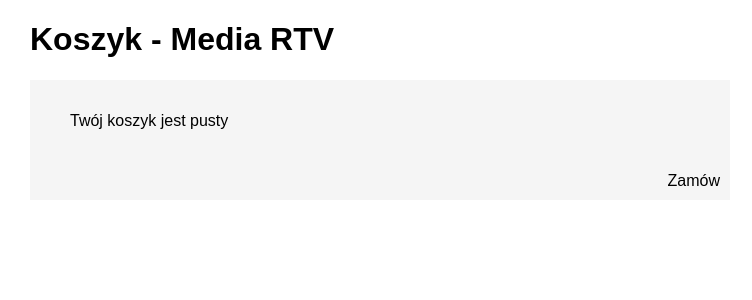
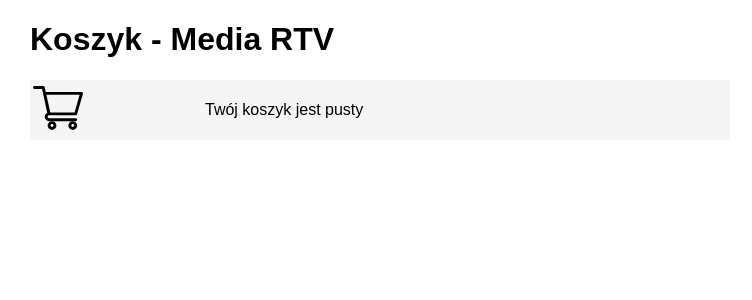
Before and after one commit to IgorWalkowiak/PO_projekt, a Flask app: page /cart in a window 1280 px wide. Shown: the part 100-400 px from the top of the page, without its empty margins (260-1012 px from the left). Run offline with Flask 2, Linux system fonts and the light colour scheme.

Commit message:
Change cart style

```diff
--- a/app.py
+++ b/app.py
@@ -7,6 +7,7 @@ from product import Product as Prod
 app = Flask(__name__)
 app.secret_key = credentials.sessionSecretKey
 init_db()
+
 
 @app.route('/x')
 def reset():
--- a/static/assets/styles.css
+++ b/static/assets/styles.css
@@ -19,18 +19,30 @@ body {
 
 h2 {color: red;}
 
-.cart {
+.cart-container {
   background: #f5f5f5;
   display: flex;
   flex-direction: column;
+}
+
+.cart {
+  width: 100%;
 }
 
 .cart a:link, .cart a:visited {
   color: black;
 }
 
+.cart-price {
+  align-self: flex-end;
+  margin: 0;
+  margin-right: 5%;
+}
+
 .order-link {
   align-self: flex-end;
+  background: #c4c4c4;
+  margin: 1%;
 }
 
 .order-form {
@@ -200,3 +212,8 @@ a:link, a:visited {
  .quantity.buttons_added .minus:focus,
 .quantity.buttons_added .plus:focus {
  outline: none; }
+
+.cart-image {
+  width: 50px;
+  height: 50px;
+}
--- a/templates/cart.html
+++ b/templates/cart.html
@@ -8,22 +8,41 @@
   {{ super() }}
 {% endblock %}
 {% block content %}
-  <div class="cart">
-    <ul>
+  <div class="cart-container">
+    <table class="cart">
+      <tr>
+        <td><img class="cart-image" src={{ url_for('static', filename='icons/shopping-cart.svg') }} /></td>
+        {% if products %}
+          <td class='product-title product-detail'>Nazwa produktu</td>
+          <td class='product-amount product-detail'>Ilość</td>
+          <td class='product-price product-detail'>Cena</td>
+        {% else %}
+          <td>Twój koszyk jest pusty</td>
+        {% endif %}
+      </tr>
       {% if products %}
         {% for n in products %}
-          <li>{{n.name}}  ___  {{n.amount}}</li>
+          <tr class="product">
+            <td class='product-detail'>
+              <a href="/product/{{ n.id }}">
+                <img class="product-image" src={{ url_for('static', filename='icons/star.svg') }} />
+              </a>
+            </td>
+            <td class='product-title product-detail'>
+              <a href="/product/{{ n.id }}">{{n.name}}</a>
+            </td>
+            <td class='product-amount product-detail'>{{ n.amount }}</td>
+            <td class='product-price product-detail'>{{ n.price }}</td>
+          </tr>
         {% endfor %}
-      {% else %}
-        <p>Twój koszyk jest pusty</p>
-      {% endif %}
-      {% if price %}
-          <h3>Do zapłaty {{price}} zł</h3>
       {% endif %}
 
-    </ul>
-   <div class="order-link">
-      {{ nav_link('order_form', 'Zamów') }}
-   </div>
+    </table>
+    {% if price %}
+      <h4 class="cart-price">Cena całkowita: {{price}} zł</h4>
+      <div class="order-link">
+        {{ nav_link('order_form', 'Zamów') }}
+      </div>
+    {% endif %}
   </div>
 {% endblock %}
```
Also changed, not shown: templates/browse_category.html (+8 -2 lines), static/icons/shopping-cart.svg (added).
